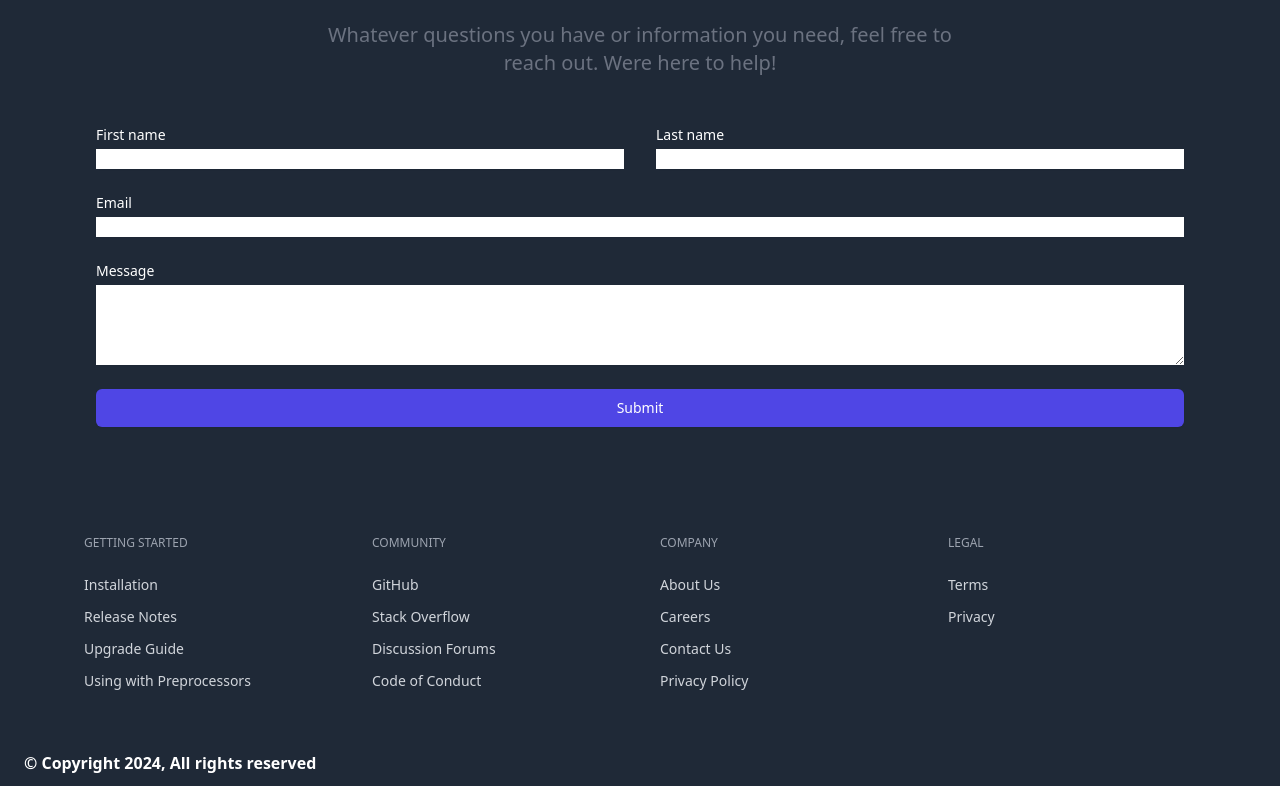
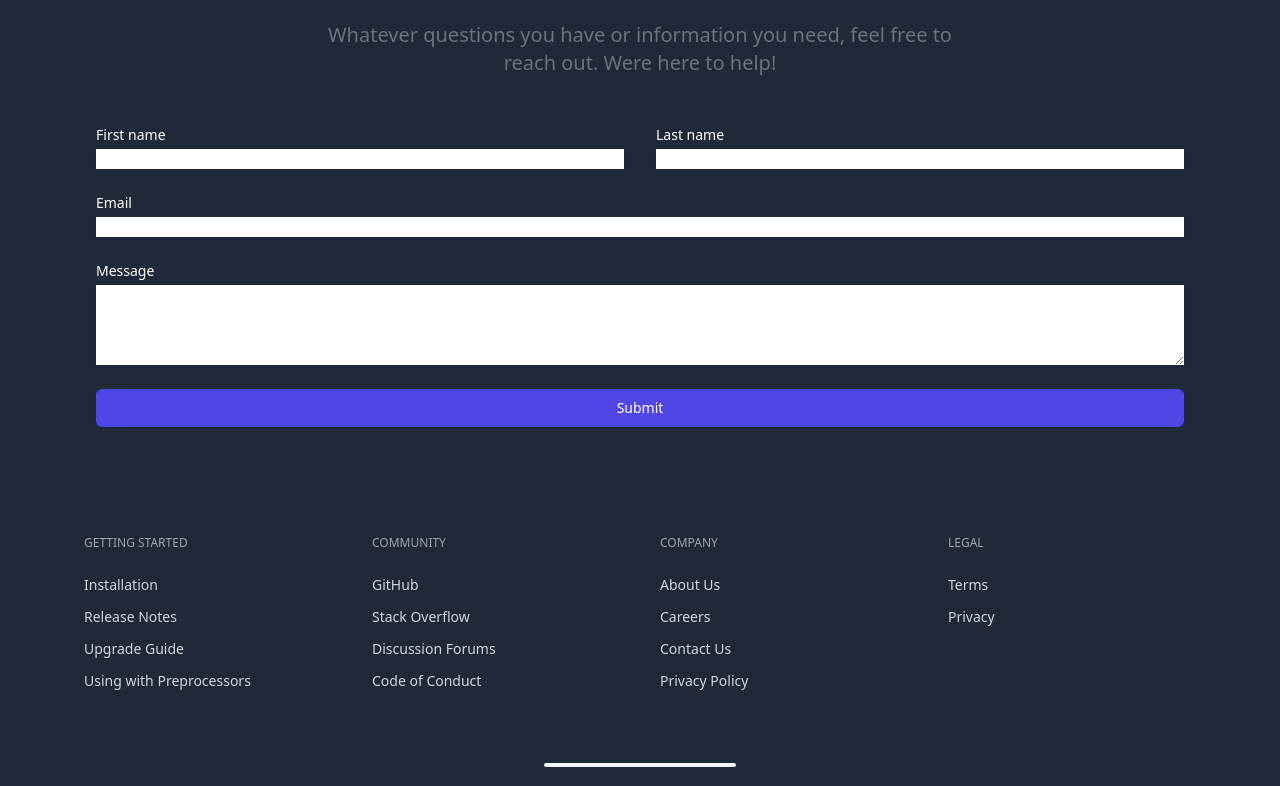
Before and after one commit to AlpianPPLG/landing-page-3, a React (Vite) app: page / in a window 1280 px wide. Shown: the part 2011-2797 px from the top of the page. Built offline with nearby package versions, Linux system fonts and the light colour scheme.

Commit message:
transparant navbar

```diff
--- a/src/App.jsx
+++ b/src/App.jsx
@@ -49,7 +49,7 @@ const App = () => {
   return (
     <>
       {/* Navbar */}
-      <nav className="bg-gray-800 p-4 sticky top-0 z-50">
+      <nav className="bg-gray-900 bg-opacity-90 backdrop-blur p-4 sticky top-0 z-50">
         <div className="container mx-auto flex justify-between items-center">
           <div className="text-white text-2xl font-bold">Logo</div>
           <div className="md:hidden">
@@ -454,7 +454,7 @@ const App = () => {
             </a>
           </div>
         </div>
-
+        <hr className="w-48 h-1 mx-auto my-4 bg-gray-100 border-0 rounded md:my-10 dark:bg-gray-700"></hr>
         {/* Bottom */}
         <div className="pt-2">
           <div
```
